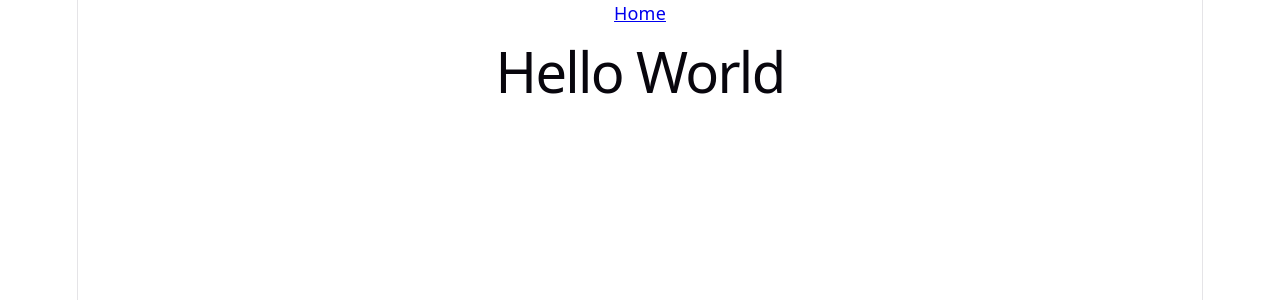
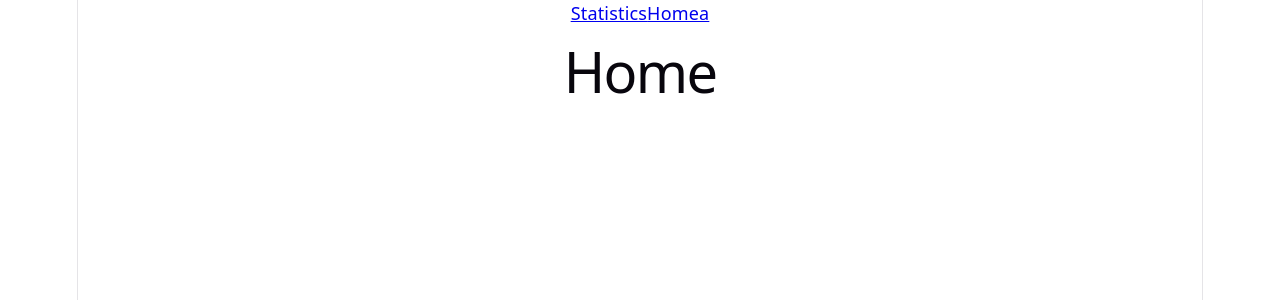
Before and after one commit to LinderJonathan/StrAPI, a React app in the folder frontend/app/: page / in a window 1280 px wide. Shown: the top 300 px of the page. Built offline with nearby package versions, Linux system fonts and the light colour scheme; the HTML template or start-up script is replaced by a standard one.

Commit message:
iinit statistics opage. Next: handle POST and GET on home page

```diff
--- a/frontend/app/src/App.jsx
+++ b/frontend/app/src/App.jsx
@@ -1,6 +1,7 @@
 import './App.css'
 import { BrowserRouter, Routes, Route } from "react-router-dom"
 import Navbar from "./components/Navbar"
+import Statistics from "./pages/Statistics"
 import Home from "./pages/Home"
 
 function App() {
@@ -8,6 +9,7 @@ function App() {
     <BrowserRouter>
       <Navbar />
       <Routes>
+        <Route path="/Statistics" element={<Statistics />} />
         <Route path="/" element={<Home />} />
       </Routes>
     </BrowserRouter>
--- a/frontend/app/src/components/Navbar.jsx
+++ b/frontend/app/src/components/Navbar.jsx
@@ -4,7 +4,8 @@ function Navbar() {
     return (
 
         <nav>
-            <NavLink to="/">Home</NavLink>
+            <NavLink to="/Statistics">Statistics</NavLink>
+            <NavLink to="/">Homea</NavLink>
         </nav>
     )
 }
--- a/frontend/app/src/pages/Home.jsx
+++ b/frontend/app/src/pages/Home.jsx
@@ -1,5 +1,8 @@
 function Home() {
-    return <h1>Hello World</h1>
+    return <h1>Home</h1>
+    // TODO: POST activity form sent do backend
+    // TODO: PUT activity. Maybe at later stage in some "activities" hub
+    // TODO: GET activity. Or maybe have this on page load on some "activities" page
 }
 
 export default Home
```
